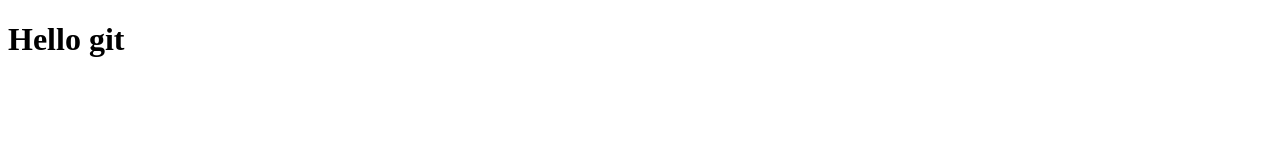
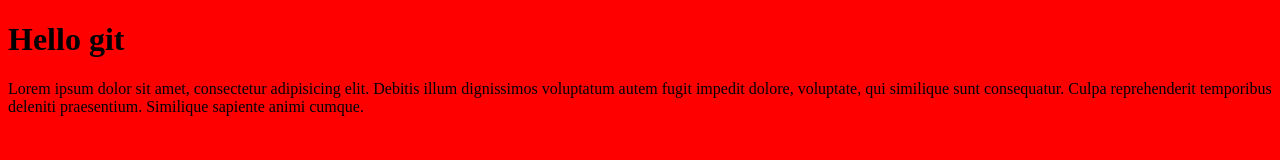
Before and after one commit to vetaluga/newpage, a plain HTML site: page index.html in a window 1280 px wide. Drawn offline with Linux system fonts and the light colour scheme.

Commit message:
add styles

```diff
--- a/index.html
+++ b/index.html
@@ -5,8 +5,10 @@
     <meta http-equiv="X-UA-Compatible" content="IE=edge">
     <meta name="viewport" content="width=device-width, initial-scale=1.0">
     <title>Document</title>
+    <link rel="stylesheet" href="styles.css">
 </head>
 <body>
     <h1>Hello git</h1>
+    <p>Lorem ipsum dolor sit amet, consectetur adipisicing elit. Debitis illum dignissimos voluptatum autem fugit impedit dolore, voluptate, qui similique sunt consequatur. Culpa reprehenderit temporibus deleniti praesentium. Similique sapiente animi cumque.</p>
 </body>
 </html>
--- /dev/null
+++ b/styles.css
@@ -0,0 +1 @@
+body{background-color: red;}
```
